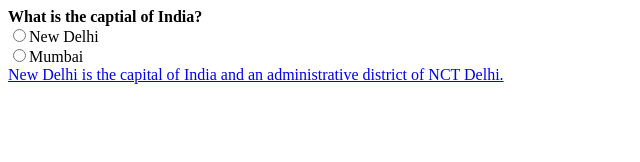
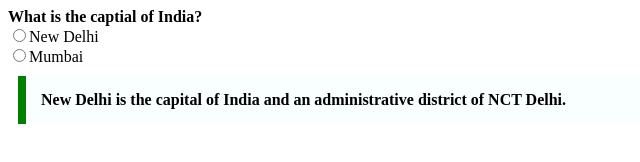
Before and after one commit to acciojob/trivia-Reshwanth00, a website: page main.html in a window 1280 px wide. Shown: the whole page, without its empty margins (0-640 px from the left). Drawn offline with Linux system fonts and the light colour scheme.

Commit message:
created a submission

```diff
--- a/main.html
+++ b/main.html
@@ -18,11 +18,9 @@
 		<div>
 			<input type="radio">Mumbai
 		</div>
-		<a href=" https://en.wikipedia.org/wiki/New_Delhi">
-			<div>
-				New Delhi is the capital of India and an administrative district of NCT Delhi.
-			</div>
-		</a>
+		<blockquote cite="https://en.wikipedia.org/wiki/New_Delhi" class="change">
+			New Delhi is the capital of India and an administrative district of NCT Delhi.
+		</blockquote>
 	</div>
 </body>
 </html>
--- a/styles.css
+++ b/styles.css
@@ -1,2 +1,8 @@
-
-/* Your CSS Code here. */
+.change{
+	max-width: 600px;
+	margin: 10px;
+	padding: 15px;
+	border-left: 8px solid green;
+	background-color: #f8fffe;
+	font-weight: bold;
+}
```
